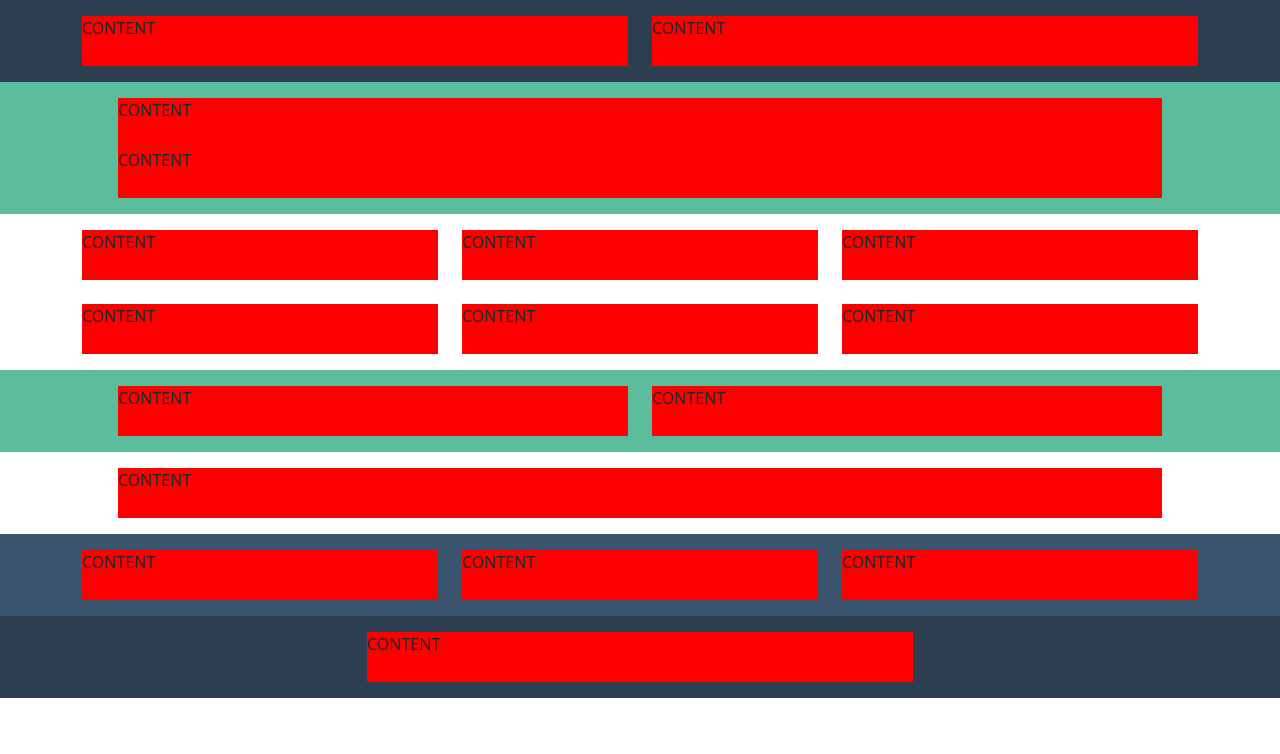
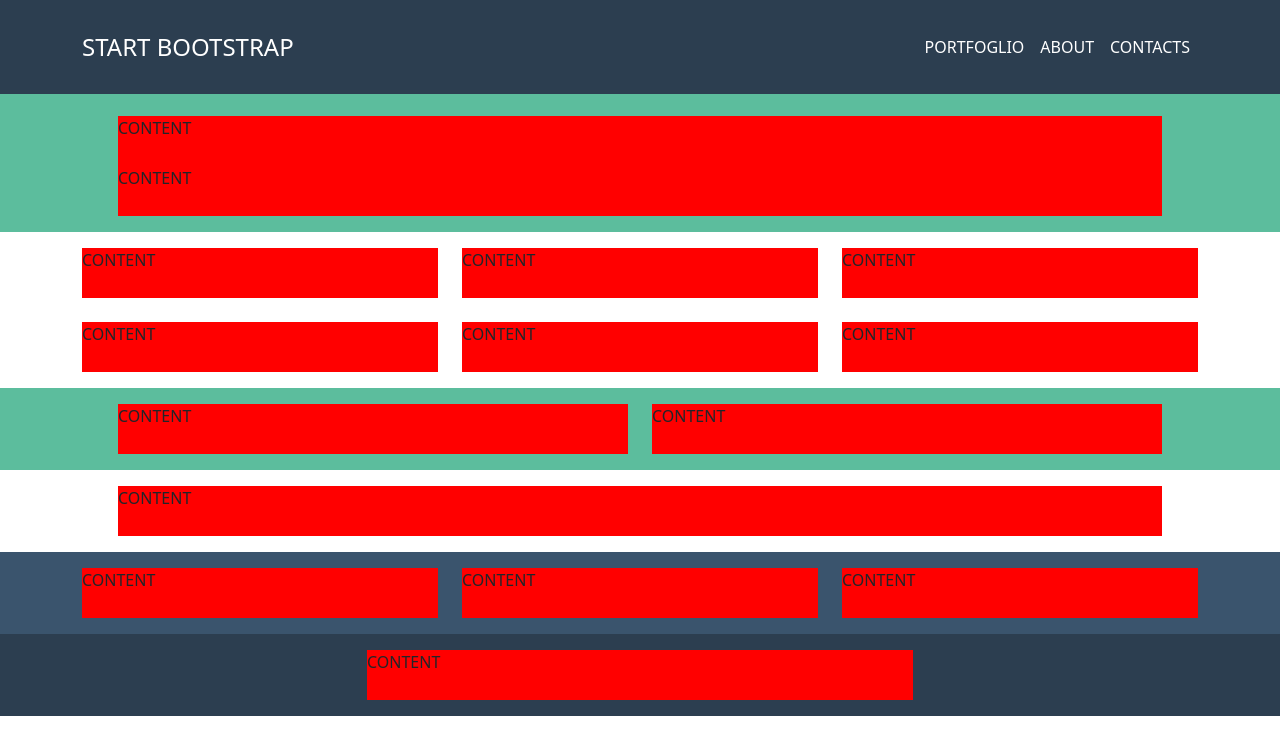
Before and after one commit to vittosba/html-css-bootstrap-freelancer, a plain HTML site: page index.html in a window 1280 px wide. Drawn offline with nearby package versions, Linux system fonts and the light colour scheme.

Commit message:
add header

```diff
--- a/css/main.css
+++ b/css/main.css
@@ -3,12 +3,29 @@
     background: red;
 }
 
-header {
+/* MAIN NAVIATION */
+.main-header .site-navbar {
     background: #2C3E50;
 }
 
+.main-header .site-brand {
+    font-size: 1.5rem;
+}
+
+.main-header .site-navbar a.site-nav-link {
+    color: #fff;
+}
+
+.main-header .site-navbar a.site-nav-link:hover {
+    color: #5CBD9D;
+}
+
+main .hero {
+    padding-top: 100px;
+}
+
 main .hero,
-main .about {
+main #about {
     background: #5CBD9D;
 }
 
--- a/index.html
+++ b/index.html
@@ -9,21 +9,31 @@
     <link rel="stylesheet" href="./css/main.css">
 </head>
 <body>
-    <header>
-        <div class="container py-3">
-            <div class="row justify-content-between">
-                <div class="col-6">
-                    <div class="box">
-                        CONTENT
-                    </div>
-                </div>
-                <div class="col-6">
-                    <div class="box">
-                        CONTENT
-                    </div>
+    <header class="main-header">
+        <nav class="navbar fixed-top navbar-expand-md navbar-dark site-navbar text-uppercase py-4">
+            <div class="container">
+                <!-- BRAND -->
+                <a class="navbar-brand site-brand" href="#">Start Bootstrap</a>
+              <!-- TOGGLE -->
+                <button class="navbar-toggler" type="button" data-bs-toggle="collapse" data-bs-target="#navbarSupportedContent" aria-controls="navbarSupportedContent" aria-expanded="false" aria-label="Toggle navigation">
+                    <span class="navbar-toggler-icon"></span>
+                </button>
+              <!-- MAIN NAV CONTAINER -->
+                <div class="collapse navbar-collapse justify-content-end" id="navbarSupportedContent">
+                    <ul class="navbar-nav">
+                        <li class="nav-item">
+                            <a class="nav-link site-nav-link" href="#portfoglio">Portfoglio</a>
+                        </li>
+                        <li class="nav-item">
+                            <a class="nav-link site-nav-link" href="#about">About</a>
+                        </li>
+                        <li class="nav-item">
+                            <a class="nav-link site-nav-link" href="#contacts">Contacts</a>
+                        </li>
+                    </ul>
                 </div>
             </div>
-        </div>
+          </nav>
     </header>
 
     <main>
@@ -46,7 +56,7 @@
         </section>
 
         <!-- PORTFOGLIO -->
-        <section class="portfoglio">
+        <section id="portfoglio">
             <div class="container py-3">
                 <div class="row gy-4">
                     <div class="col-12 col-md-6 col-lg-4">
@@ -84,7 +94,7 @@
         </section>
 
         <!-- ABOUT -->
-        <section class="about">
+        <section id="about">
             <div class="container py-3 px-5">
                 <div class="row gy-4">
                     <div class="col-12 col-md-6">
@@ -102,7 +112,7 @@
         </section>
 
         <!-- CONTACT-ME -->
-        <section class="contact">
+        <section id="contacts">
             <div class="container py-3 px-5">
                 <div class="col-12">
                     <div class="box">
@@ -150,5 +160,8 @@
             </div>
         </section>
     </footer>
+
+    <script src="https://cdn.jsdelivr.net/npm/bootstrap@5.1.3/dist/js/bootstrap.bundle.min.js" integrity="sha384-ka7Sk0Gln4gmtz2MlQnikT1wXgYsOg+OMhuP+IlRH9sENBO0LRn5q+8nbTov4+1p" crossorigin="anonymous"></script>
+
 </body>
 </html>
```
Also changed, not shown: img/avatar.svg (added), img/cabin.png (added), img/cake.png (added), img/circus.png (added), img/game.png (added), img/safe.png (added), img/submarine.png (added).
